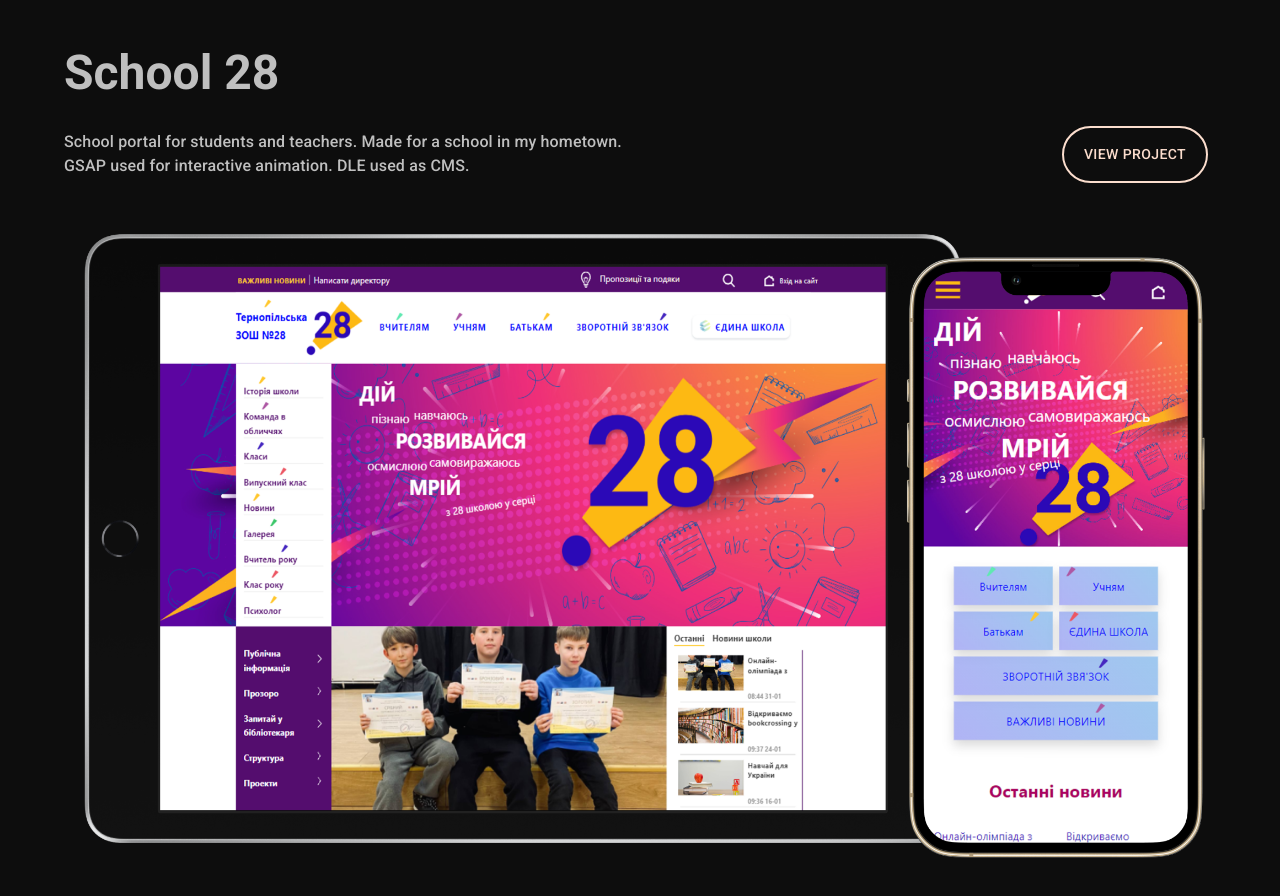
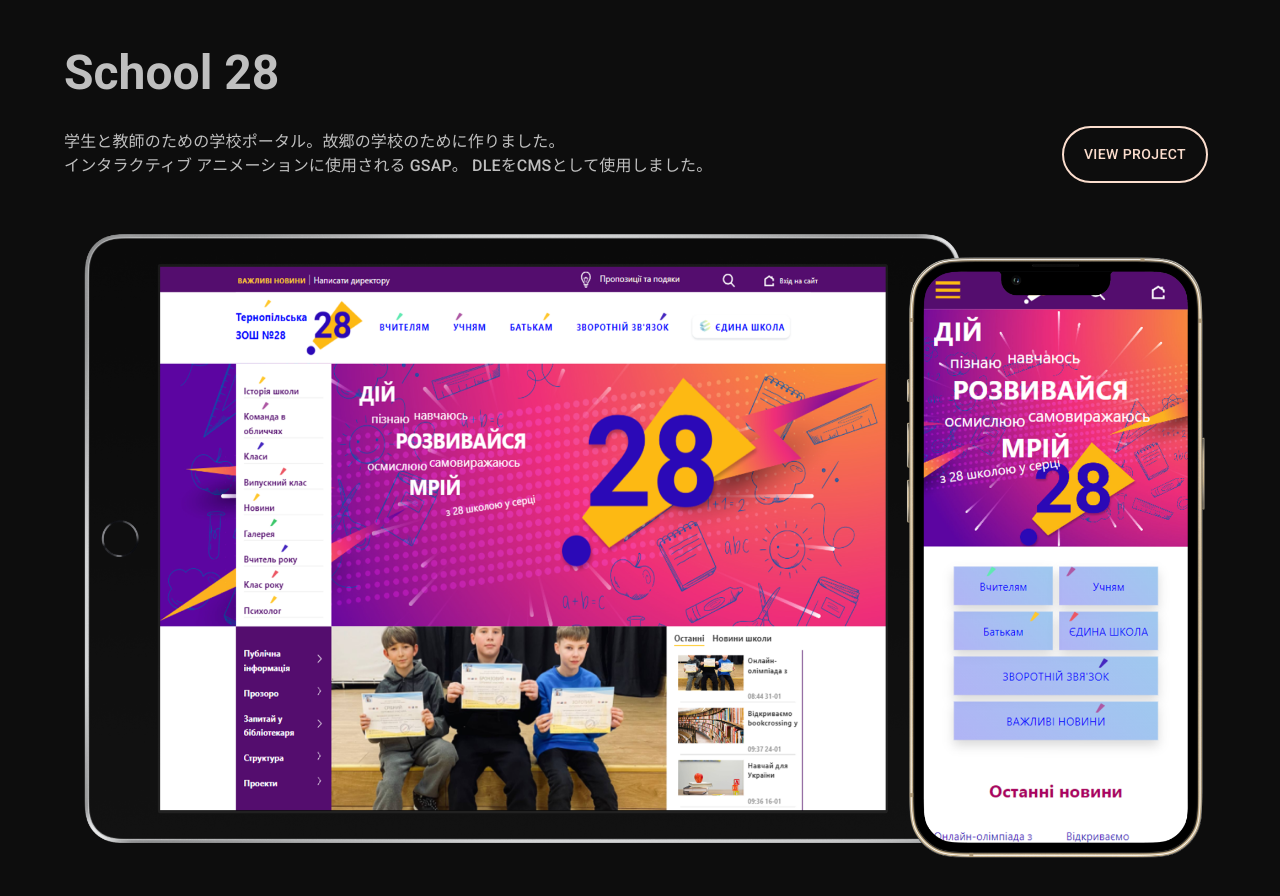
Before and after one commit to AmirZukhair/Portfolio-renew, a React (Create React App) app: page / in a window 1280 px wide. Shown: the part 4320-5216 px from the top of the page. Built offline with nearby package versions, Linux system fonts and the light colour scheme.

Commit message:
school desciption translated

```diff
--- a/src/Components/Home/Home.js
+++ b/src/Components/Home/Home.js
@@ -91,7 +91,7 @@ web developer.
   <Example  src="/images/mobzik.png" title="Playside" subTitle1="PlaySide - ウェブサイト - コーディングを担当"  subTitle2="アプリの評価機能や検索システムを備えたオンラインアプリケーションのカタログサイトです。" subTitle3="アクセスを強化するために、プラットフォーム用の新しいデザインとフレームワークを作成しました。" link="https://playside.ru/" divider/>
   <Example   src="/images/td-ural.png" title="TD URAL" subTitle1="建材会社 - ウェブサイト - コーディングを担当" subTitle2="クライアントが管理パネルから製品を追加したり、サイトのコンテンツを変更したりできるようにCMSの設定を行いました。" link="https://tdural.com/" divider/>
    {/*<Example   src="/images/zebra.png" title="Zebra" subTitle1="minimalist ecommerce website" subTitle2="" link="https://amirzukhair.github.io/Zebra-Lending-website/" divider/>*/}
-    <Example   src="/images/school.png" title="School 28" subTitle1="School portal for students and teachers. Made for a school in my hometown. " subTitle2="GSAP used for interactive animation. DLE used as CMS." link="https://28.te.ua/" />
+    <Example   src="/images/school.png" title="School 28" subTitle1="学生と教師のための学校ポータル。故郷の学校のために作りました。" subTitle2="インタラクティブ アニメーションに使用される GSAP。 DLEをCMSとして使用しました。" link="https://28.te.ua/" />
   </div>
     </div>
 
```
Also changed, not shown: src/Components/Header/Header.js (+0 -39 lines).
